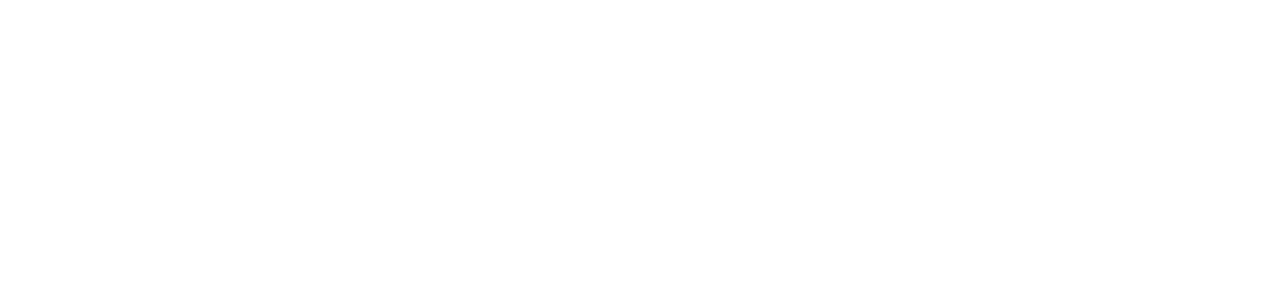
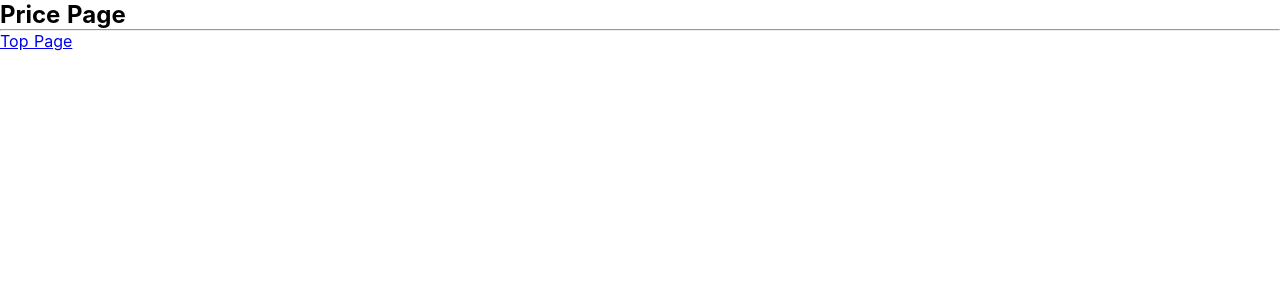
Before and after one commit to artm512/nuxt_demo, a Nuxt app: page /price in a window 1280 px wide. Before the commit this address had no page. Shown: the top 300 px of the page. Built offline with nearby package versions, Linux system fonts and the light colour scheme.

Commit message:
feat: ページ遷移demo

```diff
--- a/pages/index.vue
+++ b/pages/index.vue
@@ -1,11 +1,19 @@
 <template>
   <div class="container">
-    <p>Hello Worldです!</p>
+    <p>{{ message }}です!</p>
+    <hr>
+    <router-link to="/price">Price Page</router-link>
   </div>
 </template>
 
 <script>
-export default {}
+export default {
+  data() {
+    return {
+      message: 'Hello World'
+    }
+  }
+}
 </script>
 
 <style>
--- /dev/null
+++ b/pages/price.vue
@@ -0,0 +1,7 @@
+<template>
+  <section class="container">
+    <h1>Price Page</h1>
+    <hr>
+    <router-link to="/">Top Page</router-link>
+  </section>
+</template>
```
